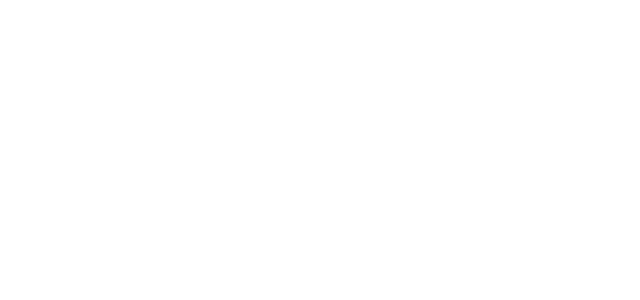
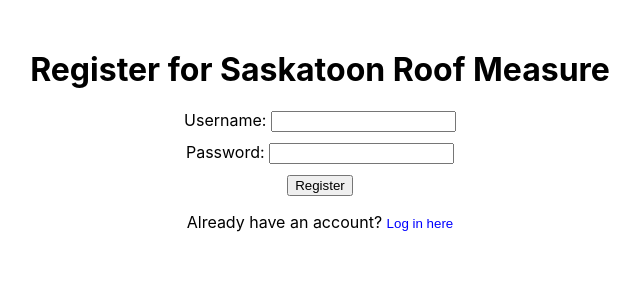
Before and after one commit to ericbgrsask/roof-measure-frontend, a React app: page /register in a window 1280 px wide. Before the commit this address had no page. Shown: the top 300 px of the page, without its empty margins (320-960 px from the left). Built offline with nearby package versions, Linux system fonts and the light colour scheme.

Commit message:
Add registration page and route to frontend

```diff
--- a/src/App.js
+++ b/src/App.js
@@ -4,6 +4,7 @@ import { GoogleMap, LoadScript, Polygon } from '@react-google-maps/api';
 import axios from 'axios';
 import html2canvas from 'html2canvas';
 import Login from './Login';
+import Register from './Register'; // Import the Register component
 import ProtectedRoute from './ProtectedRoute';
 
 const GOOGLE_MAPS_LIBRARIES = ["geometry", "places"];
@@ -46,7 +47,7 @@ const MainApp = () => {
             setCenter({ lat: location.lat(), lng: location.lng() });
             if (mapRef.current) {
               mapRef.current.panTo({ lat: location.lat(), lng: location.lng() });
-              mapRef.current.setZoom(22); // Set a tighter zoom level to focus on the house
+              mapRef.current.setZoom(22);
             }
           } else {
             alert('Please select a valid address from the suggestions.');
@@ -226,6 +227,7 @@ const App = () => {
   return (
     <Router>
       <Routes>
+        <Route path="/register" element={<Register />} />
         <Route path="/login" element={<Login />} />
         <Route
           path="/"
--- /dev/null
+++ b/src/Register.js
@@ -0,0 +1,69 @@
+import React, { useState } from 'react';
+import axios from 'axios';
+import { useNavigate } from 'react-router-dom';
+
+const Register = () => {
+  const [username, setUsername] = useState('');
+  const [password, setPassword] = useState('');
+  const [error, setError] = useState('');
+  const navigate = useNavigate();
+
+  const handleRegister = async (e) => {
+    e.preventDefault();
+    try {
+      console.log('Sending registration request:', { username, password });
+      const response = await axios.post('https://roof-measure-backend.onrender.com/register', {
+        username,
+        password,
+      }, {
+        withCredentials: true
+      });
+      console.log('Registration response:', response.data);
+      alert('Registration successful! Please log in.');
+      navigate('/login');
+    } catch (err) {
+      console.error('Registration error details:', {
+        message: err.message,
+        response: err.response ? err.response.data : null,
+        status: err.response ? err.response.status : null,
+      });
+      setError(err.response?.data?.error || 'Registration failed. Please try again.');
+    }
+  };
+
+  return (
+    <div style={{ textAlign: 'center', marginTop: '50px' }}>
+      <h1>Register for Saskatoon Roof Measure</h1>
+      <form onSubmit={handleRegister}>
+        <div>
+          <label>Username: </label>
+          <input
+            type="text"
+            value={username}
+            onChange={(e) => setUsername(e.target.value)}
+            required
+          />
+        </div>
+        <div style={{ margin: '10px 0' }}>
+          <label>Password: </label>
+          <input
+            type="password"
+            value={password}
+            onChange={(e) => setPassword(e.target.value)}
+            required
+          />
+        </div>
+        {error && <p style={{ color: 'red' }}>{error}</p>}
+        <button type="submit">Register</button>
+      </form>
+      <p>
+        Already have an account?{' '}
+        <button onClick={() => navigate('/login')} style={{ color: 'blue', background: 'none', border: 'none', padding: 0, cursor: 'pointer' }}>
+          Log in here
+        </button>
+      </p>
+    </div>
+  );
+};
+
+export default Register;
```
